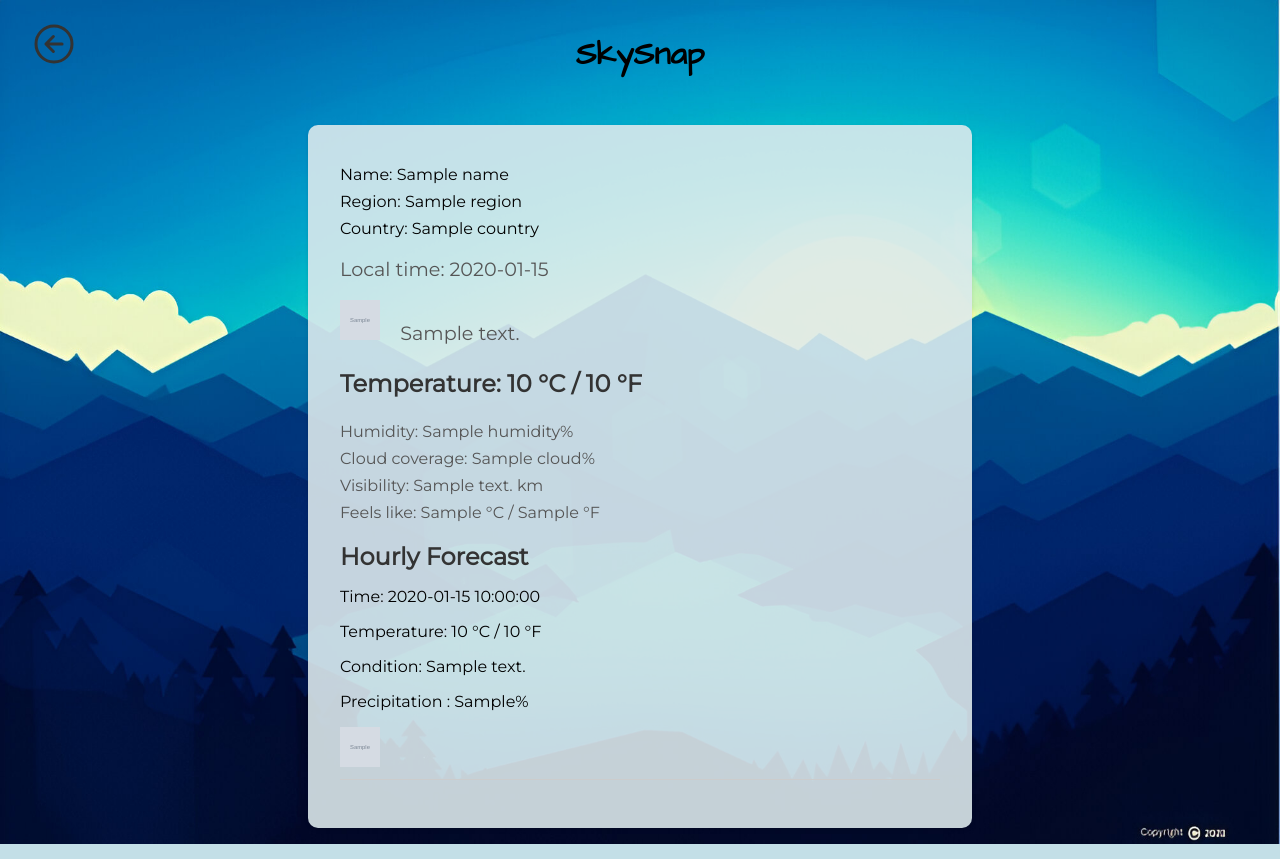
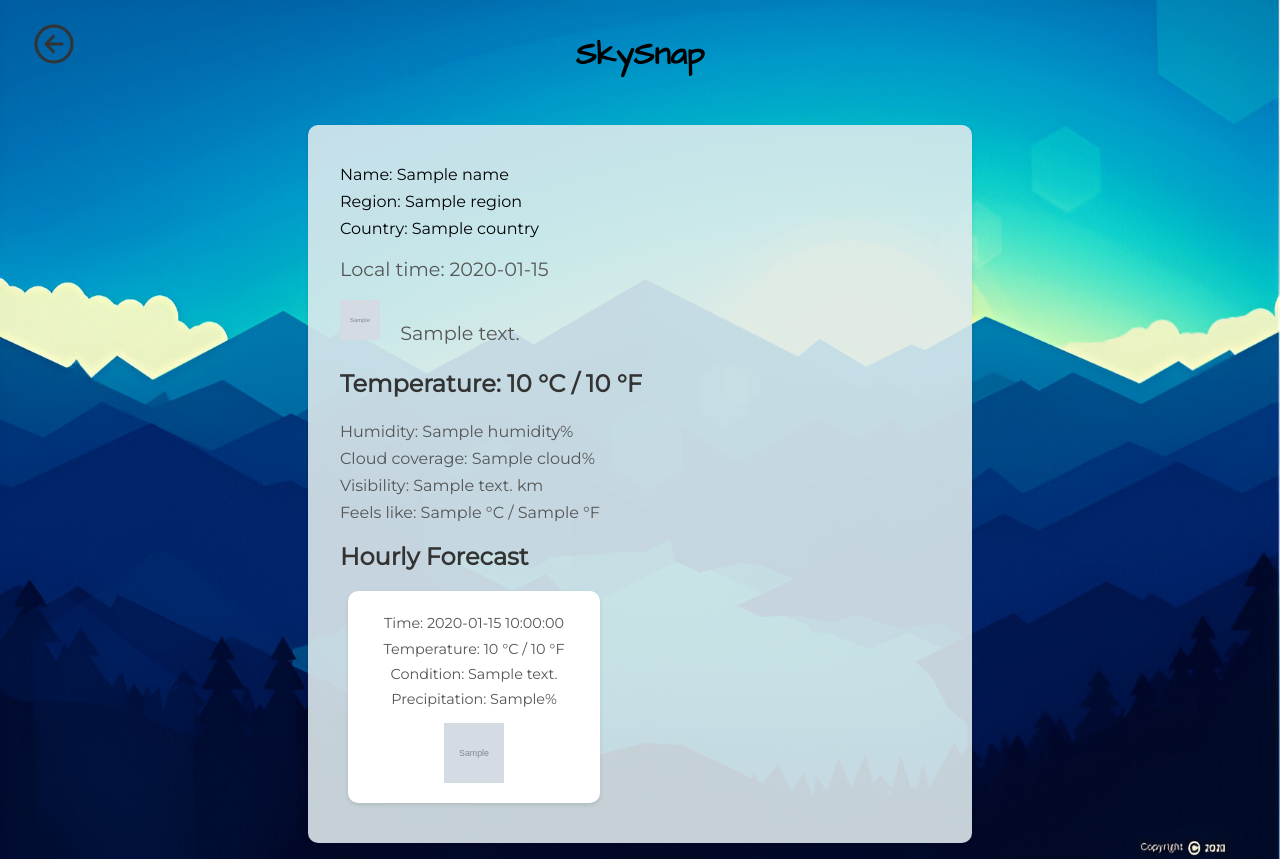
Before and after one commit to franky2003/weather-app, a Flask app: template templates/weather.html in a window 1280 px wide. Run offline with Flask 3, Linux system fonts and the light colour scheme; the template is opened without the code that fills it: most values are stand-ins (such as "Sample title", 1, 10 or a date in 2020); grey boxes marked "Sample" are stand-in pictures.

Commit message:
Program Updated

```diff
--- a/app.py
+++ b/app.py
@@ -79,7 +79,7 @@ def weather():
         forecast_response = requests.get(forecast_url)
         if forecast_response.status_code == 200:
             forecast_data = forecast_response.json()
-            hourly_forecast = forecast_data['forecast']['forecastday'][0]['hour']
+            hourly_forecast = forecast_data ['forecast']['forecastday'][0]['hour'][:2]
         else:
             hourly_forecast = []
 
--- a/static/css/styles1.css
+++ b/static/css/styles1.css
@@ -98,7 +98,7 @@ body {
   border-radius: 50px;
   box-shadow: 0 4px 8px rgba(0, 0, 0, 0.467);
   top: 650px;
-  left: 681px;
+  left: 680px;
   margin-bottom: 220px;
   width: 150px;
   height: 60px;
--- a/static/css/styles2.css
+++ b/static/css/styles2.css
@@ -166,3 +166,35 @@ body.condition-Fog{
   width: 40px;
   height: 40px;
 }
+.forecast-cards {
+  display: flex;
+  justify-content: space-between;
+  flex-wrap: wrap;
+}
+
+.forecast-card {
+  background-color: #fff;
+  border-radius: 10px;
+  box-shadow: 0 2px 4px rgba(0, 0, 0, 0.1);
+  padding: 1em;
+  margin: 0.5em;
+  max-width: 220px;
+  width: 100%;
+  text-align: center;
+  transition: background-color 0.5s ease-in-out;
+}
+.forecast-cards :hover{
+  background-color: #d8e8ed81;
+}
+
+.forecast-card img {
+  width: 60px;
+  height: 60px;
+  margin-top: 0.5em;
+}
+
+.forecast-card p {
+  margin: 0.5em 0;
+  font-size: 0.9em;
+  color: #555;
+}
--- a/templates/index.html
+++ b/templates/index.html
@@ -12,7 +12,7 @@
             <div class="navbar">
                 <a href="#info" class="navbar-link">Info</a>
                 <div id="info" class="content-section">
-                    <h4>Basic Weather App made up using Html,
+                    <h4>Basic Weather App made up using HTML,
                         CSS and Flask which uses an API to fetch data</h4>
                 </div>
 
--- a/templates/weather.html
+++ b/templates/weather.html
@@ -44,17 +44,17 @@
 
         <section class="hourly-forecast">
             <h2>Hourly Forecast</h2>
-            <ul>
+            <div class="forecast-cards">
                 {% for hour in hourly_forecast %}
-                    <li>
-                        <p>Time: {{ hour['time'] }}</p>
-                        <p>Temperature: {{ hour['temp_c'] }} °C / {{ hour['temp_f'] }} °F</p>
-                        <p>Condition: {{ hour['condition']['text'] }}</p>
-                        <p>Precipitation : {{ hour['chance_of_rain'] }}%</p>
+                    <div class="forecast-card">
+                        <p class="time">Time: {{ hour['time'] }}</p>
+                        <p class="temperature">Temperature: {{ hour['temp_c'] }} °C / {{ hour['temp_f'] }} °F</p>
+                        <p class="condition">Condition: {{ hour['condition']['text'] }}</p>
+                        <p class="precipitation">Precipitation: {{ hour['chance_of_rain'] }}%</p>
                         <img src="{{ hour['condition']['icon'] }}" alt="{{ hour['condition']['text'] }}">
-                    </li>
+                    </div>
                 {% endfor %}
-            </ul>
+            </div>
         </section>
     </div>
     <div class="anchor">
```
